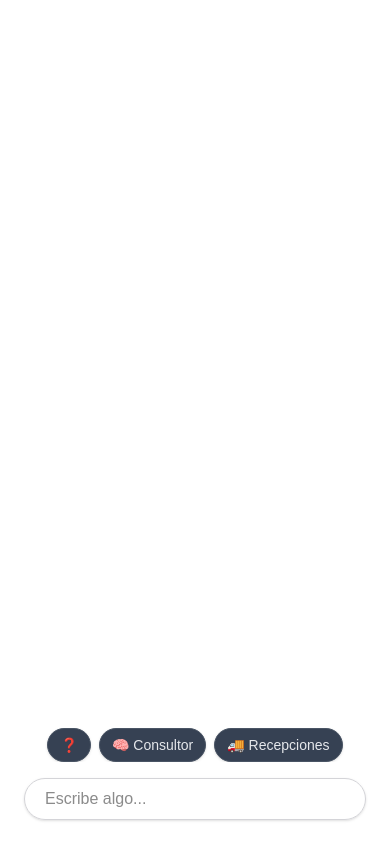
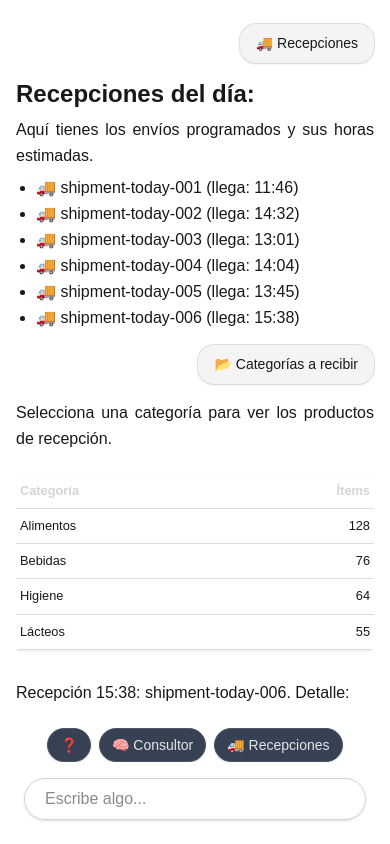
Before and after one commit to galiprandi/zero-ui, a Next.js app: page / in a window 390 px wide. Built offline with nearby package versions, Linux system fonts and the light colour scheme.

Commit message:
feat: enhance markdown styling with mobile-first components and demo messages

```diff
--- a/app/components/MessageText.tsx
+++ b/app/components/MessageText.tsx
@@ -9,7 +9,7 @@ export default function MessageText({ role, content, id }: MessageTextProps) {
     : "flex justify-start my-0";
 
   const classNameChild = isUser
-    ? "block px-4 py-2 rounded-full shadow-sm break-words bg-zinc-100 text-zinc-900 dark:bg-zinc-800 dark:text-zinc-100 leading-snug text-sm"
+    ? "block max-w-[78%] px-4 py-2 rounded-2xl shadow-sm ring-1 ring-zinc-300/70 dark:ring-zinc-700/60 break-words bg-zinc-100 text-zinc-900 dark:bg-zinc-800/90 dark:text-zinc-100 leading-snug text-sm [&_p]:my-0 [&_ul]:my-0"
     : "text-justify text-wrap-pretty hyphens-auto w-full leading-tight text-zinc-900 dark:text-zinc-100";
   return (
     <div key={id} className={ClassContainer}>
--- a/app/components/chat/Markdown.tsx
+++ b/app/components/chat/Markdown.tsx
@@ -2,10 +2,11 @@
 import { memo } from "react";
 import ReactMarkdown from "react-markdown";
 import remarkGfm from "remark-gfm";
+import { markdownComponents } from "./markdownComponents";
 
 export const Markdown = memo(({ content }: { content: string; id: string }) => {
   return (
-    <ReactMarkdown remarkPlugins={[remarkGfm]}>
+    <ReactMarkdown remarkPlugins={[remarkGfm]} components={markdownComponents}>
       {content}
     </ReactMarkdown>
   );
--- a/app/components/chat/MessagesList.tsx
+++ b/app/components/chat/MessagesList.tsx
@@ -5,9 +5,91 @@ import ToolDetails from "../ToolDetails";
 
 export default function MessagesList() {
   const { messages } = useOneHand();
+  // Mensajes de demostración para visualizar Markdown correctamente sin depender del modelo
+  const demoMessages = [
+    {
+      id: "demo-1",
+      role: "user",
+      parts: [{ type: "text", text: "🚚 Recepciones" }],
+    },
+    {
+      id: "demo-2",
+      role: "assistant",
+      parts: [
+        {
+          type: "text",
+          text: [
+            "# Recepciones del día:",
+            "",
+            "Aquí tienes los envíos programados y sus horas estimadas.",
+            "",
+            "- 🚚 shipment-today-001 (llega: 11:46)",
+            "- 🚚 shipment-today-002 (llega: 14:32)",
+            "- 🚚 shipment-today-003 (llega: 13:01)",
+            "- 🚚 shipment-today-004 (llega: 14:04)",
+            "- 🚚 shipment-today-005 (llega: 13:45)",
+            "- 🚚 shipment-today-006 (llega: 15:38)",
+          ].join("\n"),
+        },
+      ],
+    },
+    {
+      id: "demo-3",
+      role: "user",
+      parts: [{ type: "text", text: "📂 Categorías a recibir" }],
+    },
+    {
+      id: "demo-4",
+      role: "assistant",
+      parts: [
+        {
+          type: "text",
+          text: [
+            "Selecciona una categoría para ver los productos de recepción.",
+            "",
+            "| Categoría | Ítems |",
+            "|---|---:|",
+            "| Alimentos | 128 |",
+            "| Bebidas | 76 |",
+            "| Higiene | 64 |",
+            "| Lácteos | 55 |",
+          ].join("\n"),
+        },
+      ],
+    },
+    {
+      id: "demo-5",
+      role: "assistant",
+      parts: [
+        {
+          type: "text",
+          text: [
+            "Recepción 15:38: shipment-today-006. Detalle:",
+            "",
+            "- Harina 0000 Pureza 1kg — Alimentos — 51",
+            "- Sal Fina Dos Anclas 500g — Condimentos — 88",
+            "- Pasta Dental Colgate 90g — Higiene — 67",
+            "- Cerveza Quilmes 1L — Bebidas — 89",
+            "- Helado Vanila 1L — Helados — 93",
+            "- Ajo 100g — Frutas y Verduras — 58",
+            "- Papel Higiénico Higienol 30m — Higiene — 96",
+            "- Leche La Serenísima 1L — Lácteos — 72",
+            "- Yogur Danone Natural 120g — Lácteos — 63",
+            "- Peras 1kg — Frutas y Verduras — 100",
+            "",
+            "Sugerencias: **📋 Tabla** para pocas columnas, **☑️ Lista** si quieres leer secuencialmente.",
+            "",
+            "<quick-replies>🚚 10:30 | 🚚 12:45 | 📲 WhatsApp | 🖨️ Imprimir</quick-replies>",
+          ].join("\n"),
+        },
+      ],
+    },
+  ];
+
+  const list = messages.length > 0 ? messages : demoMessages;
   return (
     <>
-      {messages.map((message) => (
+      {list.map((message) => (
         <div
           key={message.id}
           className="message whitespace-normal leading-tight break-words"
--- /dev/null
+++ b/app/components/chat/markdownComponents.tsx
@@ -0,0 +1,83 @@
+"use client";
+import type { Components } from "react-markdown";
+import type { ComponentPropsWithoutRef } from "react";
+
+// Mapeo centralizado de elementos HTML para ReactMarkdown.
+// Enfocado a mobile-first y dark mode friendly con clases Tailwind.
+export const markdownComponents: Components = {
+  h1: ({ node, ...props }) => (
+    <h1 className="mt-2 mb-2 text-2xl md:text-3xl font-semibold leading-tight" {...props} />
+  ),
+  h2: ({ node, ...props }) => (
+    <h2 className="mt-2 mb-2 text-xl md:text-2xl font-semibold leading-tight" {...props} />
+  ),
+  h3: ({ node, ...props }) => (
+    <h3 className="mt-2 mb-2 text-lg md:text-xl font-semibold leading-tight" {...props} />
+  ),
+  h4: ({ node, ...props }) => (
+    <h4 className="mt-2 mb-1 text-base font-semibold leading-tight" {...props} />
+  ),
+  p: ({ node, ...props }) => <p className="my-2 leading-relaxed" {...props} />,
+  ul: ({ node, ...props }) => (
+    <ul className="my-2 ml-5 list-disc space-y-1" {...props} />
+  ),
+  ol: ({ node, ...props }) => (
+    <ol className="my-2 ml-5 list-decimal space-y-1" {...props} />
+  ),
+  li: ({ node, ...props }) => <li className="leading-snug" {...props} />,
+  blockquote: ({ node, ...props }) => (
+    <blockquote
+      className="my-3 border-l-4 border-zinc-400/40 pl-3 text-zinc-600 dark:text-zinc-300"
+      {...props}
+    />
+  ),
+  table: ({ node, ...props }) => (
+    <div className="my-3 overflow-x-auto">
+      <table className="w-full border-collapse text-sm" {...props} />
+    </div>
+  ),
+  thead: ({ node, ...props }) => (
+    <thead className="border-b border-zinc-600/30" {...props} />
+  ),
+  tbody: ({ node, ...props }) => <tbody {...props} />,
+  tr: ({ node, ...props }) => <tr className="align-top" {...props} />,
+  th: ({ node, ...props }) => (
+    <th className="text-left font-medium py-2 pr-2 text-zinc-300" {...props} />
+  ),
+  td: ({ node, ...props }) => (
+    <td className="py-2 pr-2 border-b border-zinc-700/30" {...props} />
+  ),
+  code: (props) => {
+    type CodeProps = ComponentPropsWithoutRef<"code"> & { inline?: boolean };
+    const codeProps = props as CodeProps;
+    const isInline = !!codeProps.inline;
+    const { children } = codeProps;
+    const base =
+      "rounded bg-zinc-100 text-zinc-900 dark:bg-zinc-800 dark:text-zinc-100";
+    if (isInline) {
+      return (
+        <code className={`px-1 py-0.5 ${base}`} {...codeProps}>
+          {children}
+        </code>
+      );
+    }
+    return (
+      <code
+        className={`block w-full p-2 overflow-x-auto ${base}`}
+        {...codeProps}
+      >
+        {children}
+      </code>
+    );
+  },
+  a: ({ node, ...props }) => (
+    <a
+      className="underline decoration-zinc-500 hover:decoration-zinc-300"
+      target="_blank"
+      rel="noreferrer"
+      {...props}
+    />
+  ),
+  hr: ({ node, ...props }) => <hr className="my-3" {...props} />,
+  br: ({ node, ...props }) => <br {...props} />,
+};
--- a/app/prompts/modules.prompt.ts
+++ b/app/prompts/modules.prompt.ts
@@ -6,7 +6,7 @@ Capacidades del agente (qué puede hacer)
    - Mostrar lista de recepciones de hoy con hora estimada de llegada.
    - Al mostrar detalle: tabla con Producto | Categoría | Cantidad (evitar EAN).
    - Herramientas: getTodaysShipments, listShipmentProducts.
-   - <quick-replies>: 🚚 10:30, 🚚 12:45, 🚚 ..., 📲 WhatsApp, 🖨️ Imprimir.
+   - <quick-replies>: 🔎 10:30, 🔎 12:45, 🔎 [...], 📲 WhatsApp, 🖨️ Imprimir.
 
 2) 🎁 Ofertas (productos con descuento)
    - Mostrar productos en oferta con imagen, nombre, categoría y precio.
--- a/app/services/shipment/shipmentService.ts
+++ b/app/services/shipment/shipmentService.ts
@@ -7,9 +7,7 @@ export const getTodaysShipments = (): ShipmentDetailsDTO[] => {
   const shipments: ShipmentDetailsDTO[] = [];
 
   for (let i = 1; i <= numShipments; i++) {
-    const shipment = getShipmentDetails(
-      `shipment-today-${String(i).padStart(3, "0")}`,
-    );
+    const shipment = getShipmentDetails(`# ${String(i).padStart(3, "0")}`);
     shipments.push(shipment);
   }
 
--- a/package.json
+++ b/package.json
@@ -27,6 +27,7 @@
   "devDependencies": {
     "@biomejs/biome": "2.2.0",
     "@tailwindcss/postcss": "^4",
+    "@tailwindcss/typography": "^0.5.16",
     "@types/node": "^20",
     "@types/react": "^19",
     "@types/react-dom": "^19",
```
Also changed, not shown: 1 other file (tests, documents, lock files or other folders).
